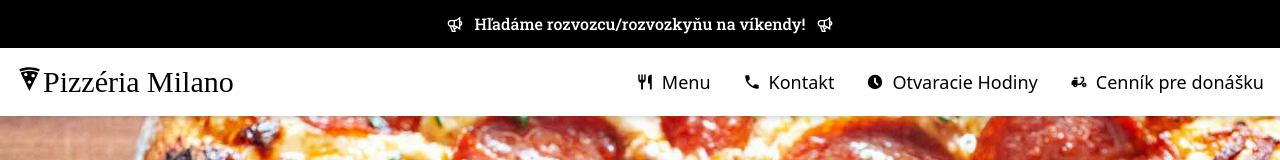
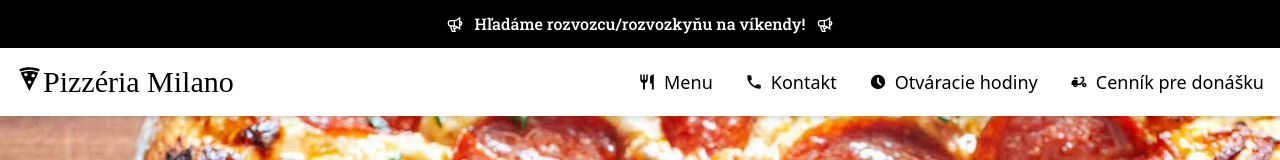
Before and after one commit to patrikkaprinay/pizza, a Next.js app: page / in a window 1280 px wide. Shown: the top 160 px of the page. Built offline with nearby package versions, Linux system fonts and the light colour scheme; a web font is replaced by a local one.

Commit message:
corrected diacritics

```diff
--- a/components/NavItems.jsx
+++ b/components/NavItems.jsx
@@ -20,7 +20,7 @@ const NavItems = (props) => {
       <a href="#hodiny" onClick={props.hideNav}>
         <p className="w-full flex justify-center items-center flex-row gap-2 py-4 md:py-0 hover:cursor-pointer text-md hover:text-gray-600 transition duration-200">
           <HiClock />
-          Otvaracie Hodiny
+          Otváracie hodiny
         </p>
       </a>
       <a href="#cennik" onClick={props.hideNav}>
```
